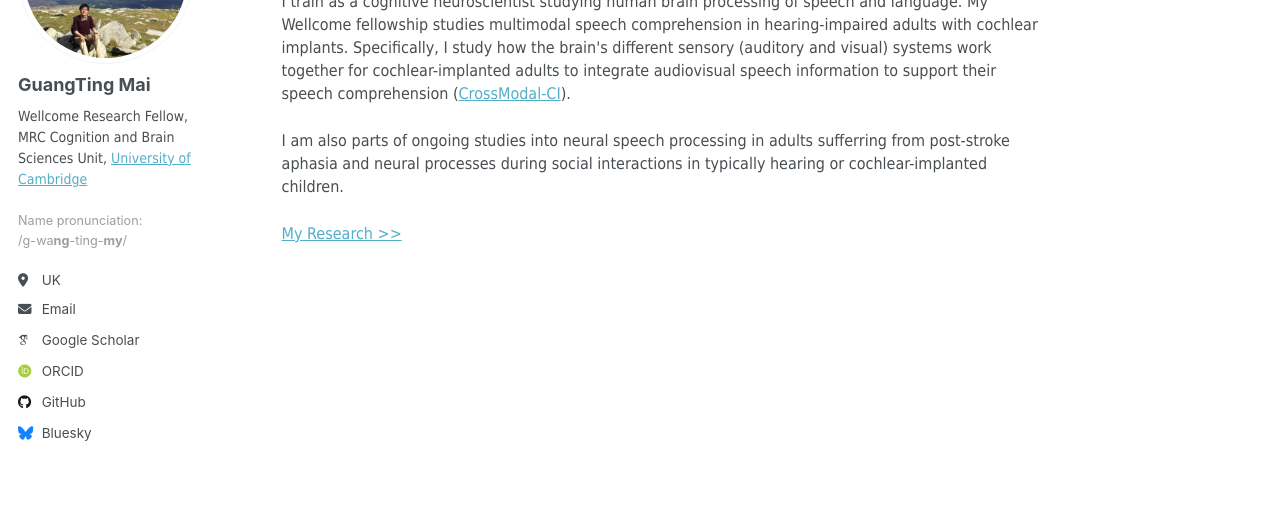
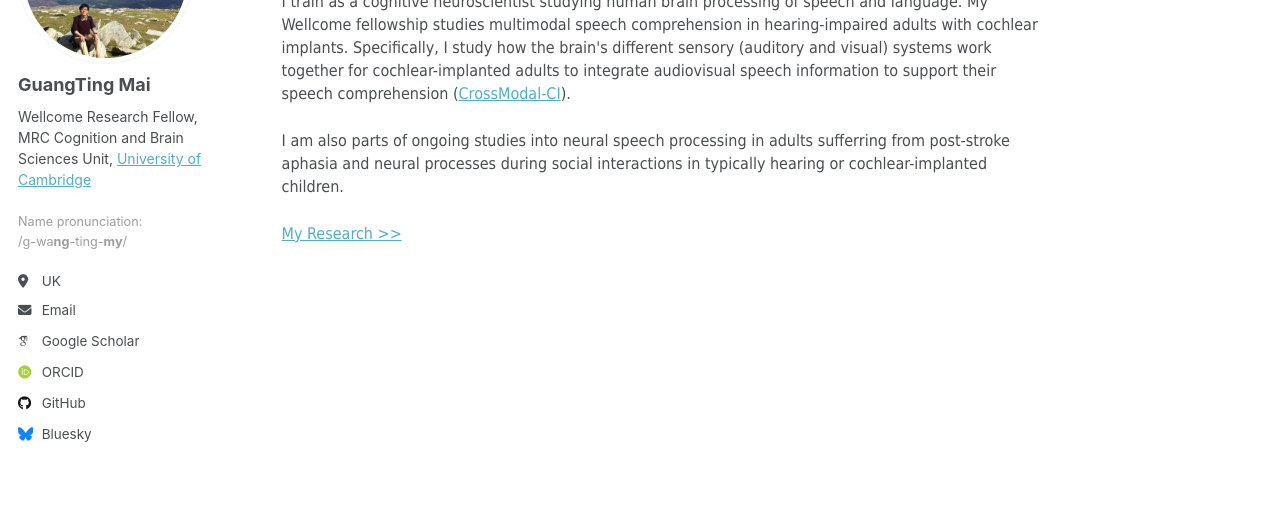
Before and after one commit to guangtingmai/guangtingmai.github.io, a Jekyll site: the page built from _pages/readme.html, in a window 1280 px wide. Shown: the part 210-741 px from the top of the page. Built offline with Jekyll 4.4.1, drawn with Linux system fonts in a browser that asks for light colours; some web fonts are replaced.

Commit message:
Update _config.yml

```diff
--- a/_config.yml
+++ b/_config.yml
@@ -25,7 +25,7 @@
   avatar           : "profile.jpg"
   name             : "GuangTing Mai"
   pronouns         : # example: "she/her"
-  bio              : '<span style="font-size:10.5pt;font-family:Tahoma;">Wellcome Research Fellow,<br>MRC Cognition and Brain Sciences Unit, <a href="https://www.cam.ac.uk/">University of Cambridge</a></span><br><br><span style="font-size:9.5pt;color:#9e9d9d">Name pronunciation:<br>/g-wa<strong>ng</strong>-ting-<strong>my</strong>/</span>'
+  bio              : '<span style="font-size:10.5pt;">Wellcome Research Fellow,<br>MRC Cognition and Brain Sciences Unit, <a href="https://www.cam.ac.uk/">University of Cambridge</a></span><br><br><span style="font-size:9.5pt;color:#9e9d9d">Name pronunciation:<br>/g-wa<strong>ng</strong>-ting-<strong>my</strong>/</span>'
   location         : "UK"
   employer         : # "Red Brick University"
   uri              : # URL
```
